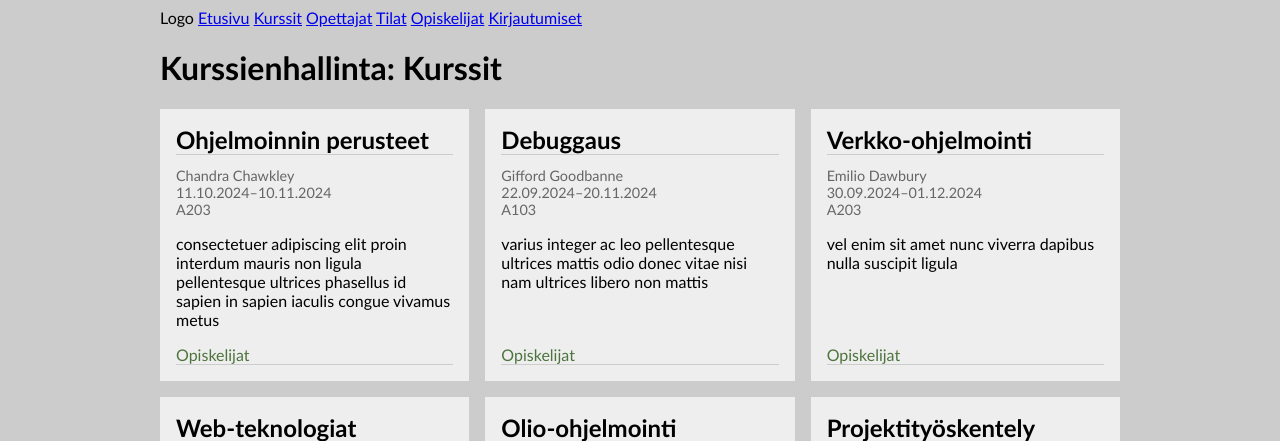
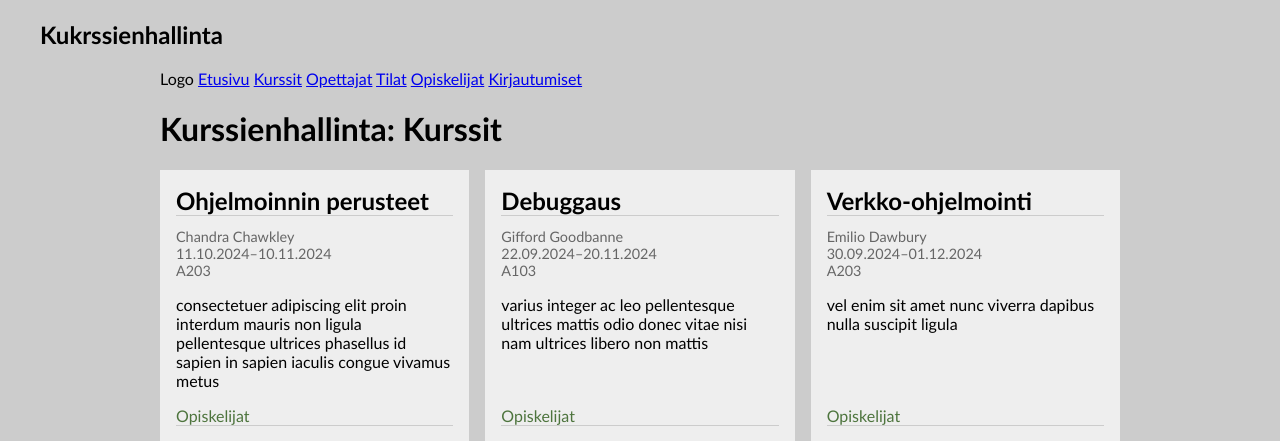
Before and after one commit to TopiS-TAI/kurssienhallinta, a PHP site: page /kurssit.php in a window 1280 px wide. Shown: the top 441 px of the page. Run offline with PHP 8.4, Linux system fonts and the light colour scheme; data comes from the database, SQL or seed files in the repository.

Commit message:
Lisätty otsikko

```diff
--- a/kurssit.php
+++ b/kurssit.php
@@ -7,6 +7,7 @@
     <link rel="stylesheet" href="style.css">
 </head>
 <body>
+    <h2>Kukrssienhallinta</h2>
     <header>
         <?php
             include("nav.html");
```
